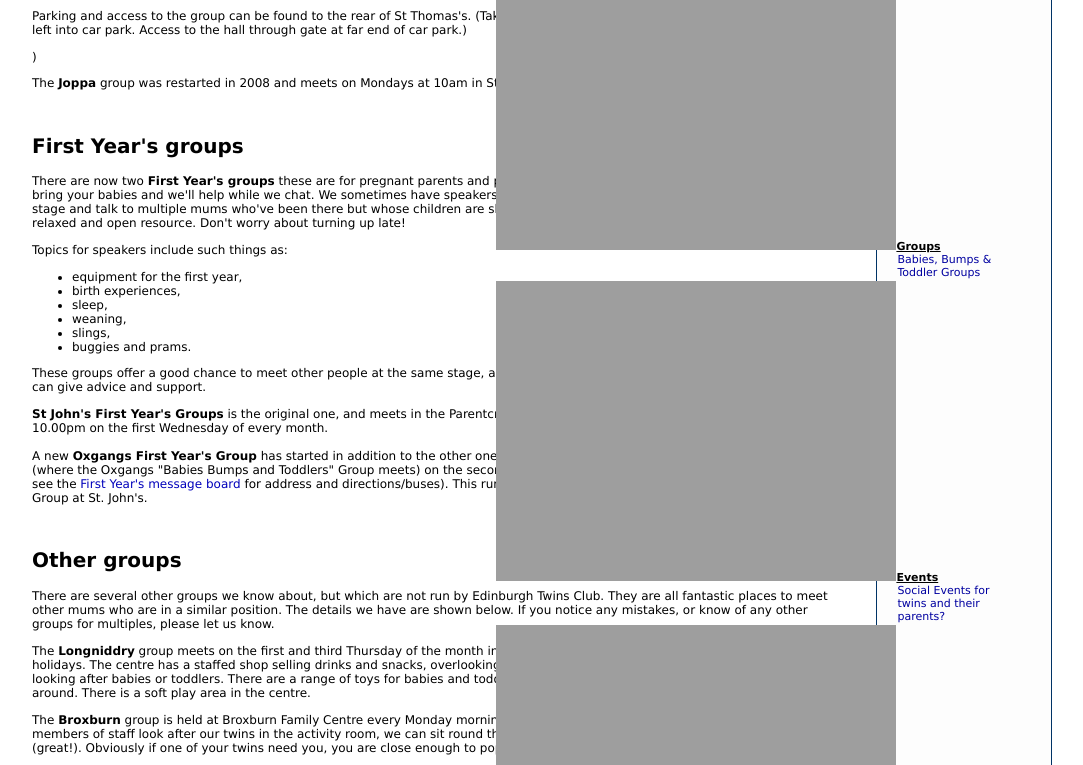
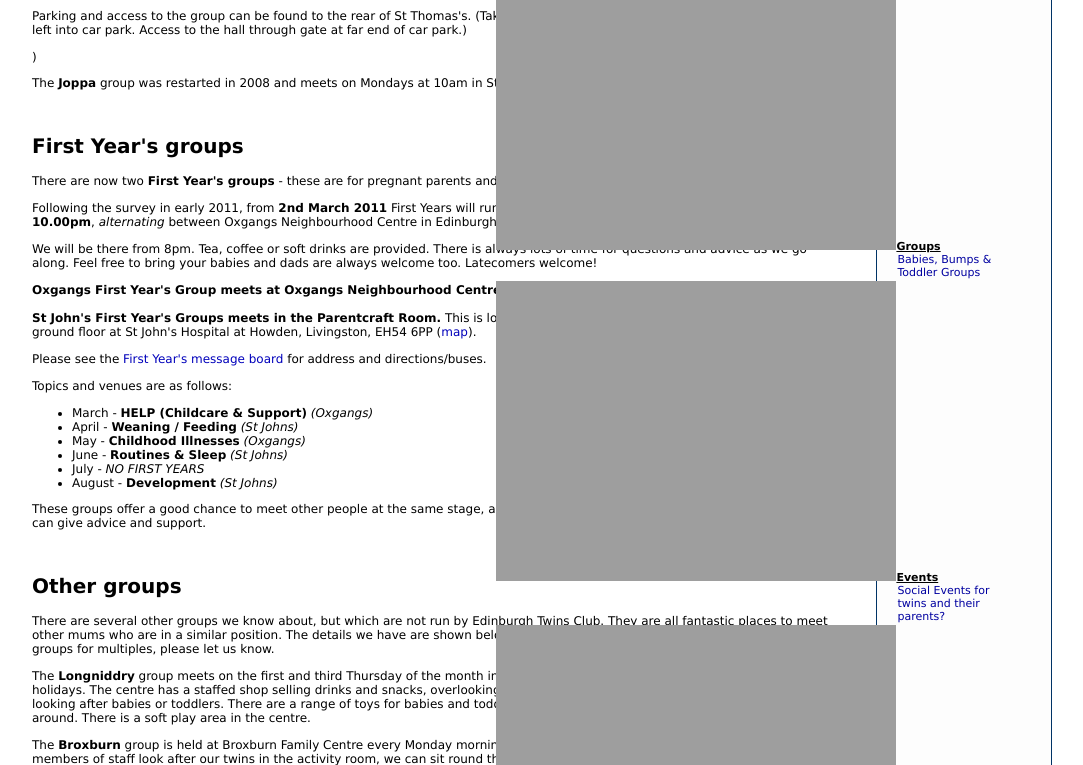
Before and after one commit to eltmc/etc-website-2010, a PHP site: page /groups/ in a window 1280 px wide. Shown: the part 566-1331 px from the top of the page, without its empty margins (96-1179 px from the left). Run offline with PHP 8.4, Linux system fonts and the light colour scheme.

Commit message:
Updated First Years group information.

```diff
--- a/groups/index.php
+++ b/groups/index.php
@@ -62,23 +62,44 @@ Mondays at 10am in St Philip's church hall.</p>
 
 <h2><a name="FirstYears"></a>First Year's groups</h2>
 
-<p>There are now two <strong>First Year's groups</strong> these are for
-pregnant parents and parents in their first year of raising
-multiples. Please bring your babies and we'll help while we chat. We
-sometimes have speakers and there is the opportunity to meet others at
-the same stage and talk to multiple mums who've been there but whose
-children are sleeping so they can concentrate! We hope to make it a
-relaxed and open resource. Don't worry about turning up late!<p>
+<p>There are now two <strong>First Year's groups</strong> - these are
+for pregnant parents and parents in their first year of raising
+multiples.</p>
 
-<p>Topics for speakers include such things as:</p>
+<p>Following the survey in early 2011, from <b>2nd March 2011</b>
+First Years will run on the <b>first Wednesday of each month,
+8.00-10.00pm</b>,
+<i>alternating</i> between Oxgangs Neighbourhood Centre in Edinburgh
+and St John's Hospital.</p>
+
+<p>We will be there from 8pm. Tea, coffee or soft drinks are
+provided. There is always lots of time for questions and advice as we
+go along. Feel free to bring your babies and dads are always welcome
+too. Latecomers welcome!</p>
+
+<p><b>Oxgangs First Year's Group meets at Oxgangs Neighbourhood
+Centre.</b> This is located at 71 Firrhill Drive, EH13 9EU (<a
+href="http://maps.google.co.uk/maps/place?cid=4151846121787784878">map</a>)</b>.
+
+<p><b>St John's First Year's Groups meets in the Parentcraft Room.</b>
+This is located in OPD3 next to the maternity entrance, on the ground
+floor at St John's Hospital at Howden, Livingston, EH54 6PP (<a
+href="http://maps.google.co.uk/maps/place?ftid=0x4887d9565f2fa69b:0x1c5397685847df36">map</a>).</p>
+
+<p>Please see the <a
+href="http://www.edinburghtwins.co.uk/messageboard/viewforum.php?f=7">First
+Year's message board</a> for address and directions/buses.</p>
+
+
+<p>Topics and venues are as follows:</p>
 
 <ul>
-<li>equipment for the first year,
-<li>birth experiences,
-<li>sleep,
-<li>weaning,
-<li>slings,
-<li>buggies and prams.
+<li>March - <b>HELP (Childcare & Support)</b> <i>(Oxgangs)</i>
+<li>April - <b>Weaning / Feeding</b> <i>(St Johns)</i>
+<li>May - <b>Childhood Illnesses</b> <i>(Oxgangs)</i>
+<li>June - <b>Routines & Sleep</b> <i>(St Johns)</i>
+<li>July - <i>NO FIRST YEARS</i>
+<li>August - <b>Development</b> <i>(St Johns)</i>
 </ul>
 
 <p>These groups offer a good chance to meet other people at the same
@@ -86,21 +107,6 @@ stage, and talk to multiple mums who've been there already and can
 give advice and support. <!--More information in this Word <a
 href="http://www.edinburghtwins.co.uk/documents/First_Years.doc">document</a>.
 </p>-->
-
-
-<p><strong>St John's First Year's Groups</strong> is the original one,
-and meets in the Parentcraft Room at St John's Hospital,
-Livingston, from 8.00-10.00pm on the first Wednesday of every
-month.</p>
-
-<p>A new <strong>Oxgangs First Year's Group</strong> has started in
-addition to the other one. This group meets at Oxgangs Neighbourhood
-Centre (where the Oxgangs "Babies Bumps and Toddlers" Group meets) on
-the second Tuesday of every month, from 8.00-9.30pm (please see the <a
-href="http://www.edinburghtwins.co.uk/messageboard/viewforum.php?f=7">First
-Year's message board</a> for address and directions/buses). This runs
-very similar topics to the established First Year's Group at
-St. John's.</p>
 
 
 <h2>Other groups</h2>
```
Also changed, not shown: index.php (+8 -0 lines).
